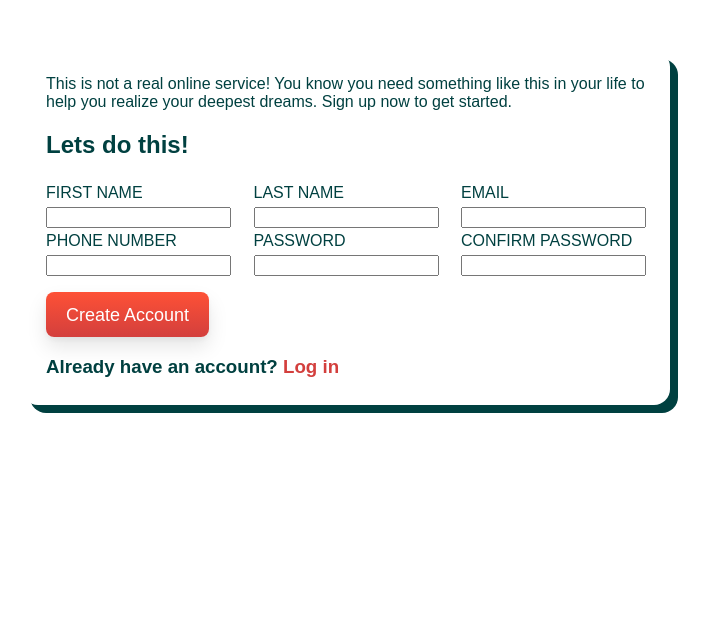
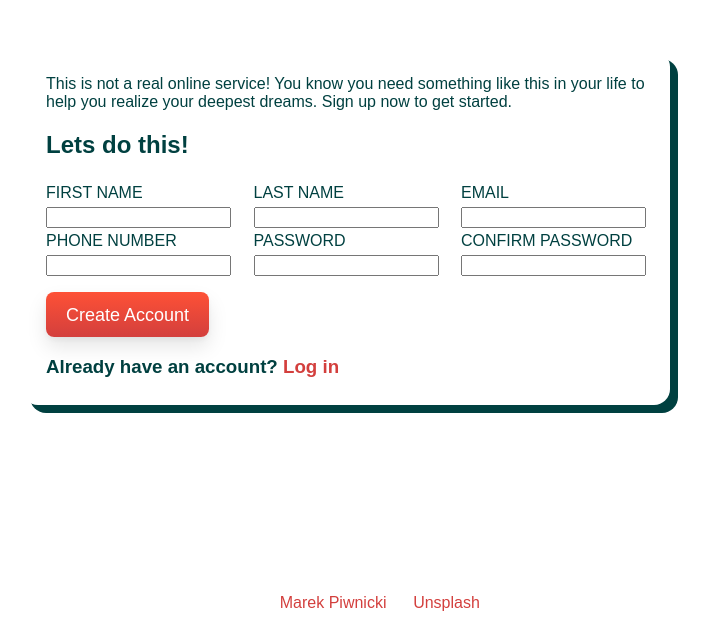
Before and after one commit to prestonh7/form-practice, a plain HTML site: page index.html in a window 1280 px wide. Shown: the part 180-816 px from the top of the page, without its empty margins (294-1003 px from the left). Drawn offline with Linux system fonts and the light colour scheme.

Commit message:
Credit added

```diff
--- a/index.html
+++ b/index.html
@@ -45,5 +45,6 @@
             <h3>Already have an account? <a href="">Log in</a></h3>
         </form>
     </div>
+    <div class="credit">Photo by <a href="https://unsplash.com/@marekpiwnicki">Marek Piwnicki</a> on <a href="https://unsplash.com/">Unsplash</a></div>
 </body>
 </html>
--- a/styles.css
+++ b/styles.css
@@ -34,6 +34,13 @@ a {
   flex-wrap: wrap;
   justify-content: space-between;
   margin-bottom: 1em;
+}
+
+.credit {
+  align-self: flex-end;
+  margin-bottom: 1em;
+  color: white;
+  position: absolute;
 }
 
 /* Button style */
```
